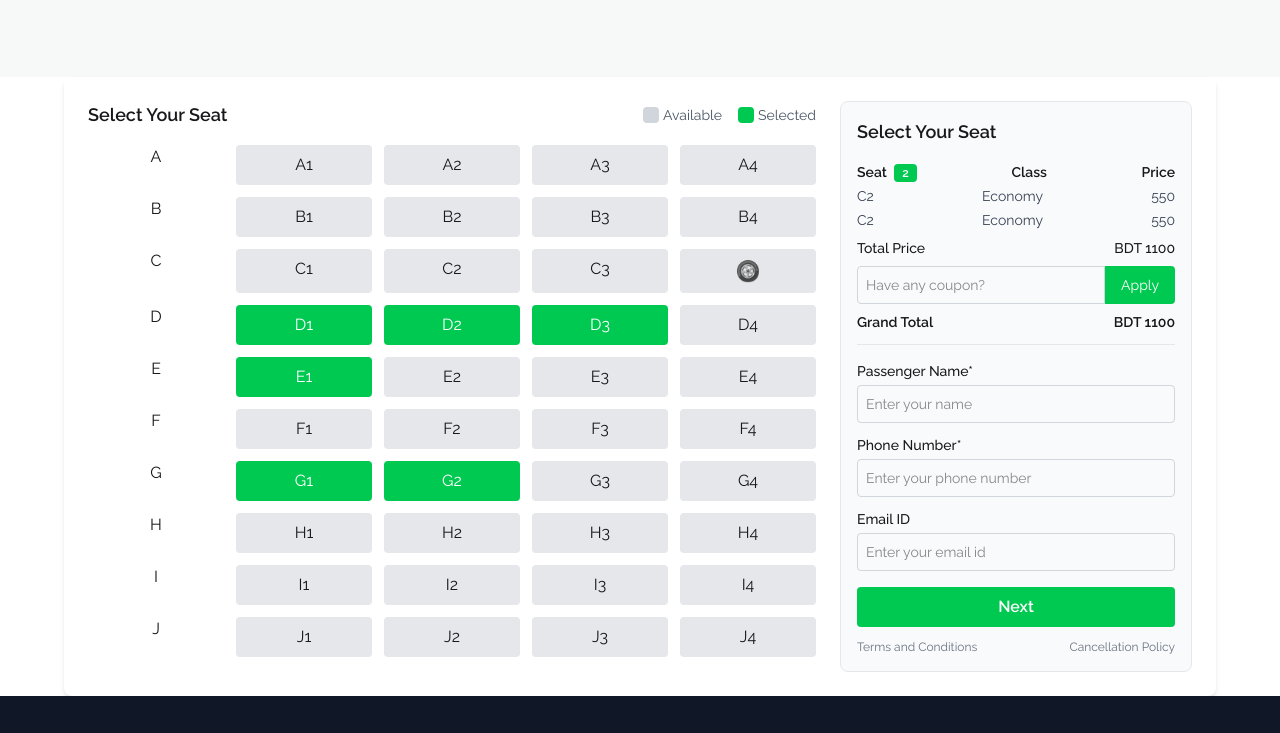
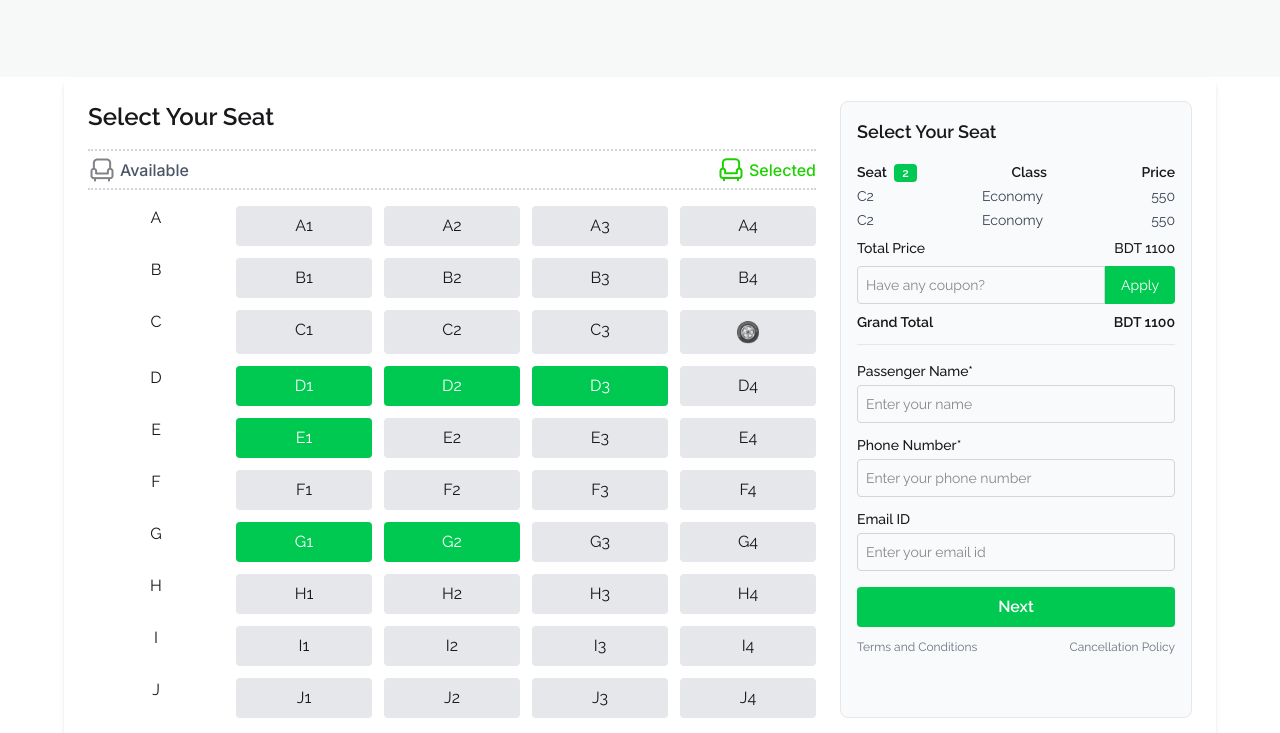
Before and after one commit to MaharobHossain/Green-Line-Paribahan-Bus-Ticket-Booking-Website, a plain HTML site: page index.html in a window 1280 px wide. Shown: the part 1860-2593 px from the top of the page. Drawn offline with nearby package versions, Linux system fonts and the light colour scheme.

Commit message:
Select Your Seat section titel edit

```diff
--- a/index.html
+++ b/index.html
@@ -270,18 +270,20 @@
 
           <!-- Left side (Seats layout) -->
           <div class="md:col-span-2">
-            <div class="flex items-center justify-between mb-4">
-              <h2 class="text-lg font-semibold">Select Your Seat</h2>
-              <div class="flex gap-4 text-sm text-gray-600">
-                <div class="flex items-center gap-1">
-                  <div class="w-4 h-4 bg-gray-300 rounded"></div>
-                  <span>Available</span>
+            <div class=" items-center justify-between space-y-4 mb-4">
+              <h2 class="text-2xl font-semibold">Select Your Seat</h2>
+
+              <div class="flex justify-between  text-gray-600  border-y-2 border-dotted border-[#d3d3d8] py-1">
+                <div class="flex items-center gap-1 ">
+                  <img src="images/seat-gray.png">
+                  <span class=" font-medium inter-font">Available</span>
                 </div>
-                <div class="flex items-center gap-1">
-                  <div class="w-4 h-4 bg-green-500 rounded"></div>
-                  <span>Selected</span>
+                <div class="flex items-center gap-1 ">
+                  <img src="images/seat-green.png">
+                  <span class="text-[#1DD100] font-medium inter-font">Selected</span>
                 </div>
               </div>
+
             </div>
 
             <!-- Seat Grid -->
```
